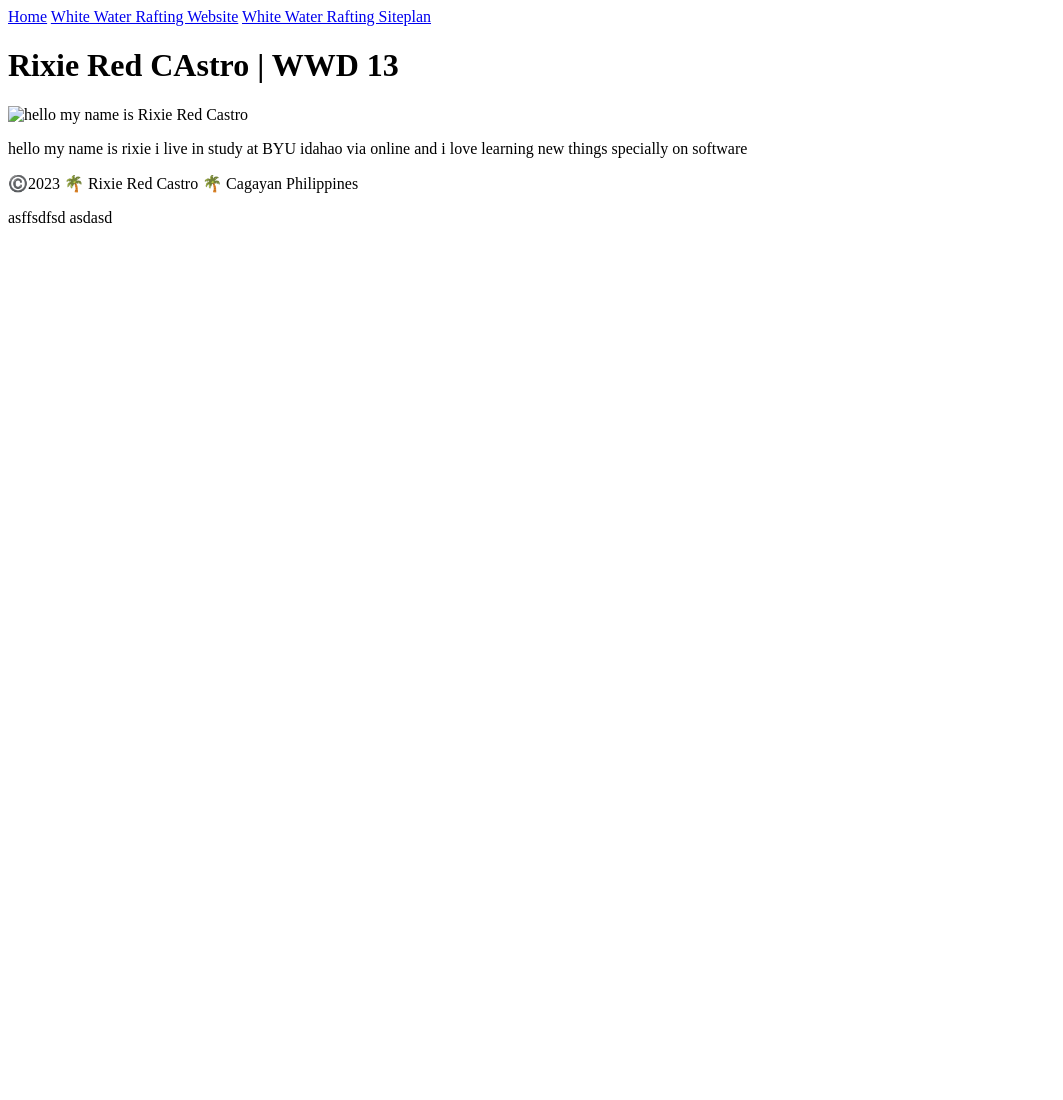
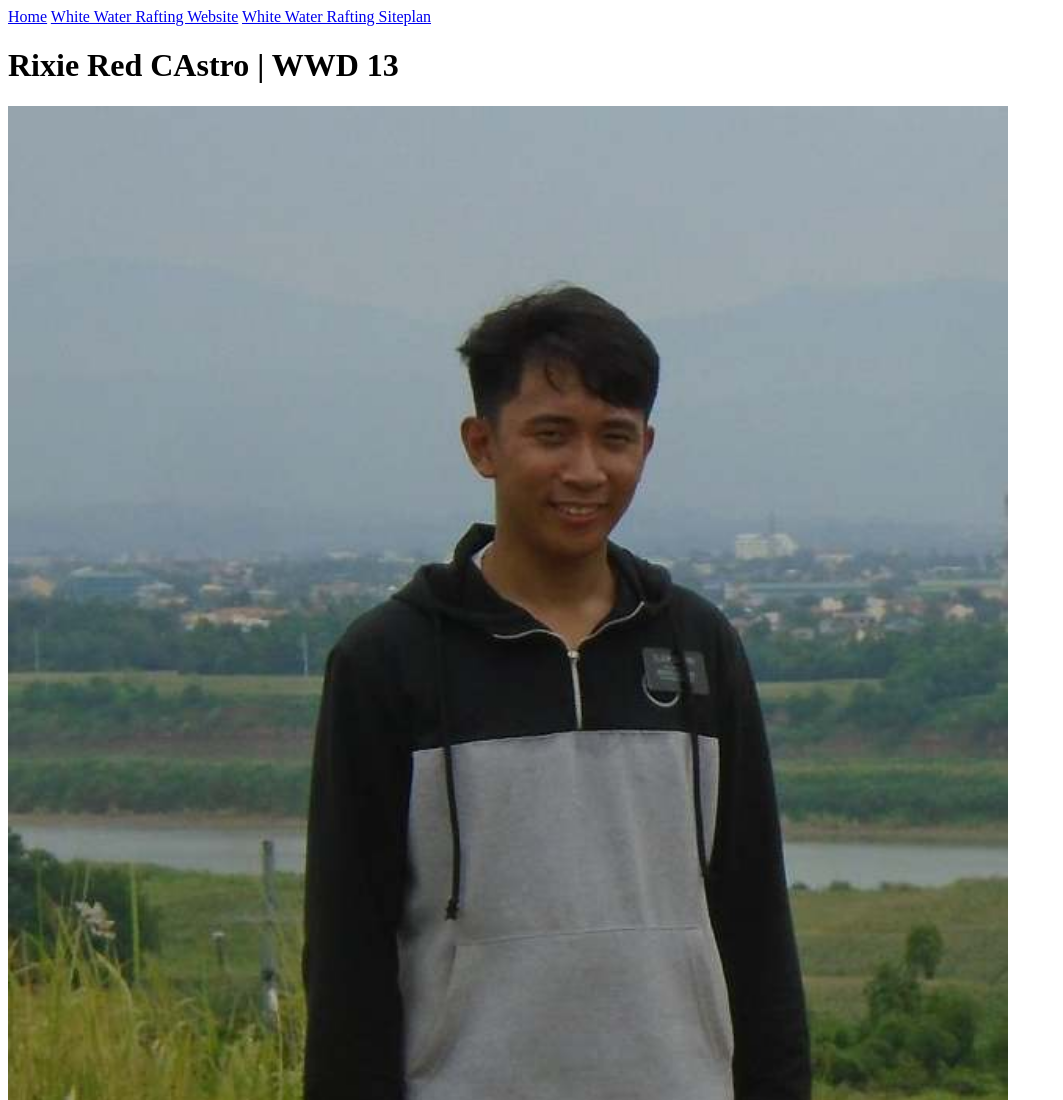
Before and after one commit to ldsrixiered/ldsrixiered, a plain HTML site: page index.html in a window 1280 px wide. Shown: the top 1100 px of the page, without its empty margins (0-1063 px from the left). Before the commit the page ends 800 px from the top, so only its background shows below. Drawn offline with Linux system fonts and the light colour scheme.

Commit message:
Initial commit

```diff
--- a/index.html
+++ b/index.html
@@ -15,7 +15,7 @@
         </header>
         <main>
             <h1>Rixie Red CAstro | WWD 13</h1>
-            <img src="images/profile.jpg" alt="hello my name is Rixie Red Castro" width="1000">
+            <img src="img/profile.jpg" alt="hello my name is Rixie Red Castro" width="1000">
             <p>hello my name is rixie i live in study at BYU idahao via online and i love learning new things specially on software</p>
         </main>
         <footer>
```
Also changed, not shown: img/profile.jpg (added).
